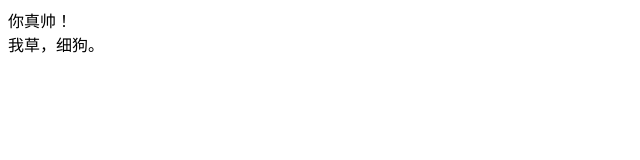
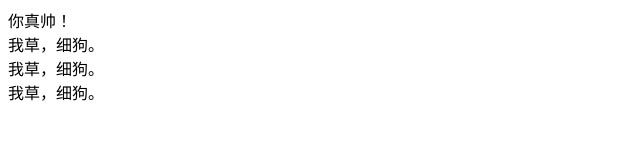
Before and after one commit to RenLMr/index2, a plain HTML site: page index.html in a window 1280 px wide. Shown: the whole page, without its empty margins (0-640 px from the left). Drawn offline with Linux system fonts and the light colour scheme.

Commit message:
Update index.html

```diff
--- a/index.html
+++ b/index.html
@@ -9,5 +9,7 @@
 <body>
  <div>你真帅！</div>
  <div>我草，细狗。</div>
+ <div>我草，细狗。</div>
+ <div>我草，细狗。</div>
 </body>
 </html>
```
